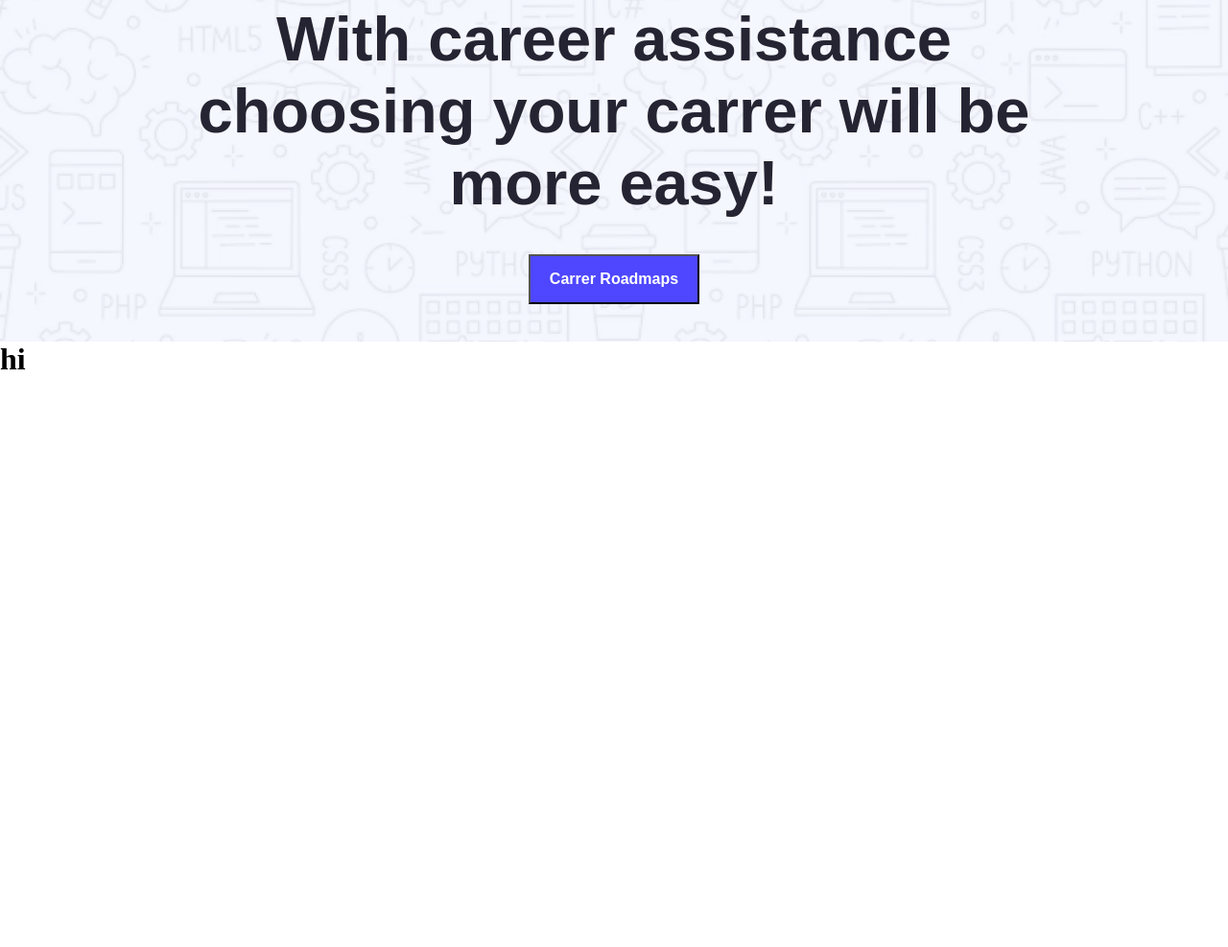
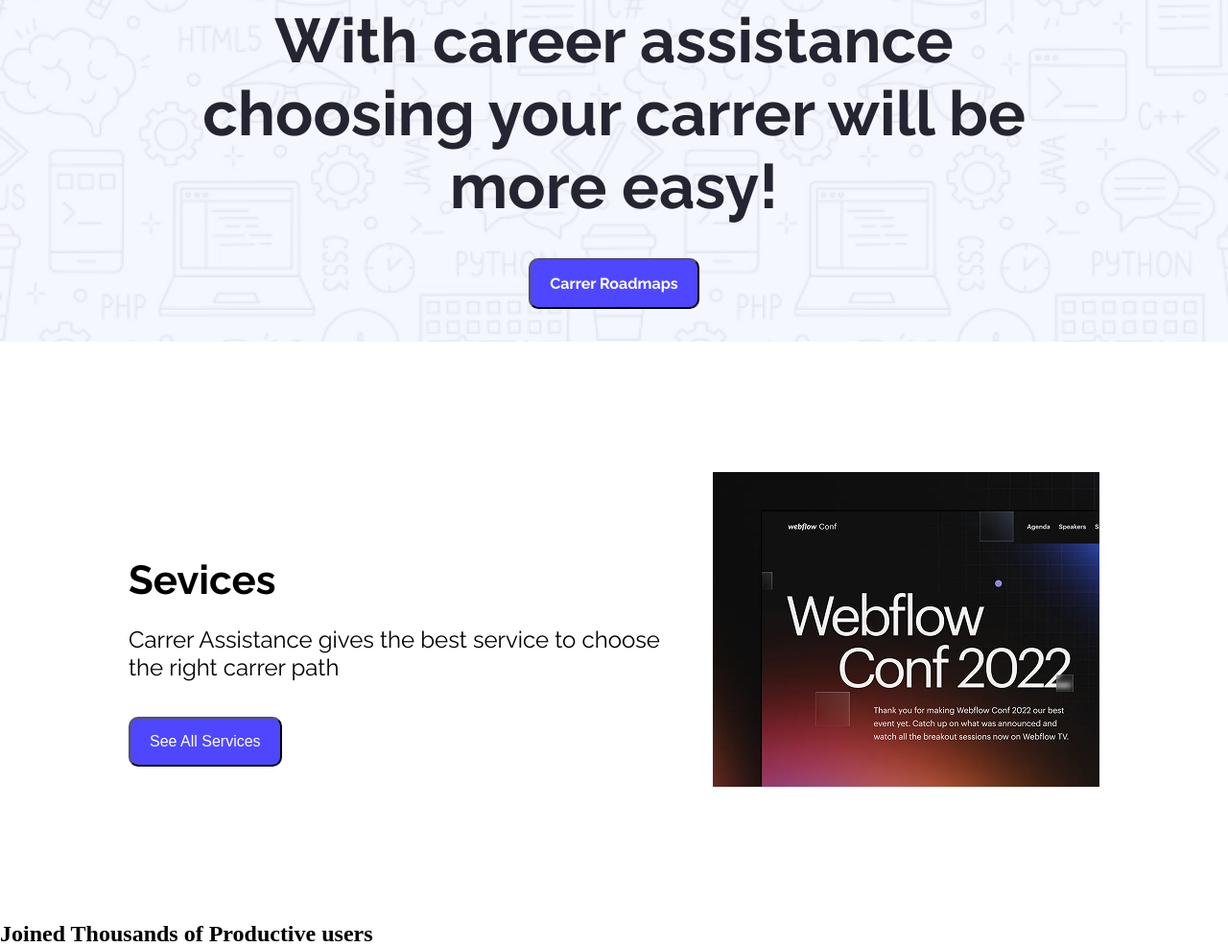
Before and after one commit to nahian-cse-nubtk/career-ass-01, a plain HTML site: page index.html in a window 1280 px wide. Shown: the part 244-1231 px from the top of the page at 96% size. Before the commit the page ends 800 px from the top, so only its background shows below. Drawn offline with Linux system fonts and the light colour scheme.

Commit message:
action part added

```diff
--- a/css/style.css
+++ b/css/style.css
@@ -33,6 +33,7 @@ nav ul{
     background-color:#4E47FF;
     padding: 15px 20px 15px;
     margin-top: 37px;
+    border-radius: 10px;
 
 
 
@@ -46,3 +47,39 @@ nav ul{
   font-weight: bold;
   font-style: normal;
 }
+.raleway-fontp{
+  font-family: "Raleway", sans-serif;
+  font-optical-sizing: auto;
+  font-weight: 400;
+  font-style: normal;
+}
+.action-head{
+    font-size: 42px;
+    padding-top: 62.3px;
+
+}
+.action-paragraph{
+    font-size: 24px;
+    padding-top: 23px;
+
+
+}
+.imag-01{
+    width: 403px;
+    height: 328px;
+
+}
+.main-first-section{
+
+}
+.action{
+    display: flex;
+    justify-content: space-between; /* creates auto space between the two divs */
+    align-items: center;            /* vertically center the image and text */
+    padding: 20px;
+    margin: 116px 114px 116px ;
+
+}
+.ac{
+    padding-right: 20px;
+}
--- a/index.html
+++ b/index.html
@@ -3,6 +3,9 @@
 <head>
     <meta charset="UTF-8">
     <meta name="viewport" content="width=device-width, initial-scale=1.0">
+    <link rel="preconnect" href="https://fonts.googleapis.com">
+    <link rel="preconnect" href="https://fonts.gstatic.com" crossorigin>
+    <link href="https://fonts.googleapis.com/css2?family=Raleway:ital,wght@0,100..900;1,100..900&display=swap" rel="stylesheet">
     <link rel="stylesheet" href="css/style.css">
     <title>Career Assistance</title>
 </head>
@@ -21,7 +24,24 @@
 
     </header>
     <main>
-        <h1>hi</h1>
+        <section class="main-first-section">
+            <div class="action">
+                <div class="ac">
+                    <h2 class="raleway-font action-head">Sevices</h2>
+                    <p class="raleway-fontp action-paragraph">Carrer Assistance gives the best service to choose the right carrer path</p>
+                    <button class="btn">See All Services</button>
+
+                </div>
+                <div><img src="assets/wc-mini.png" alt="" class="imag-01"></div>
+            </div>
+        </section>
+
+        <section>
+            <div>
+                <h1>Joined Thousands of Productive users</h1>
+            </div>
+
+        </section>
 
     </main>
     <footer>
```
